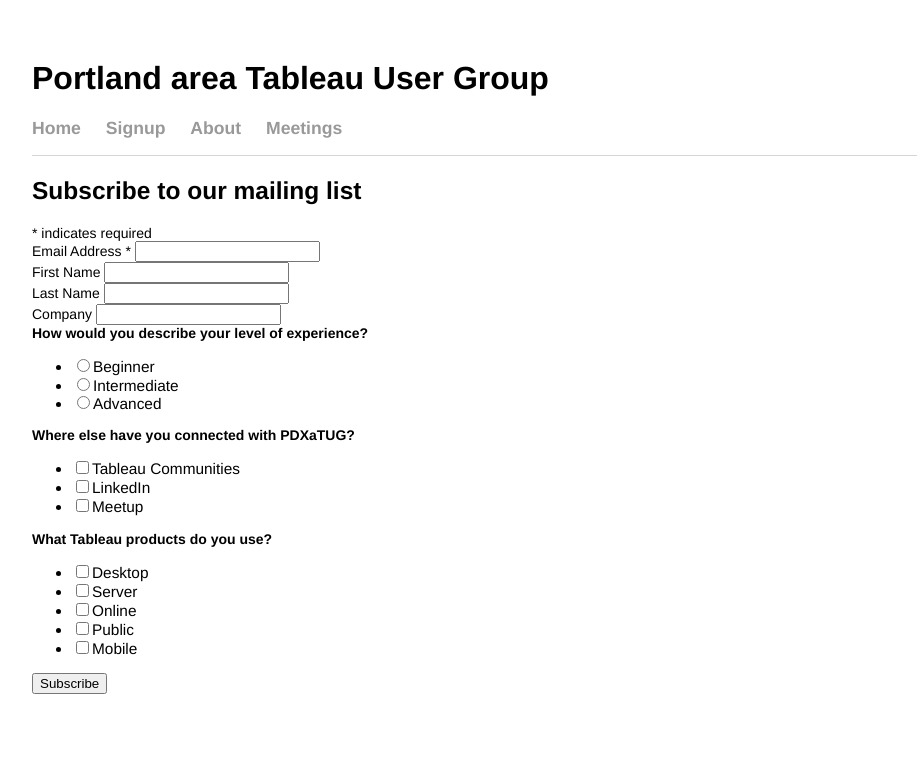
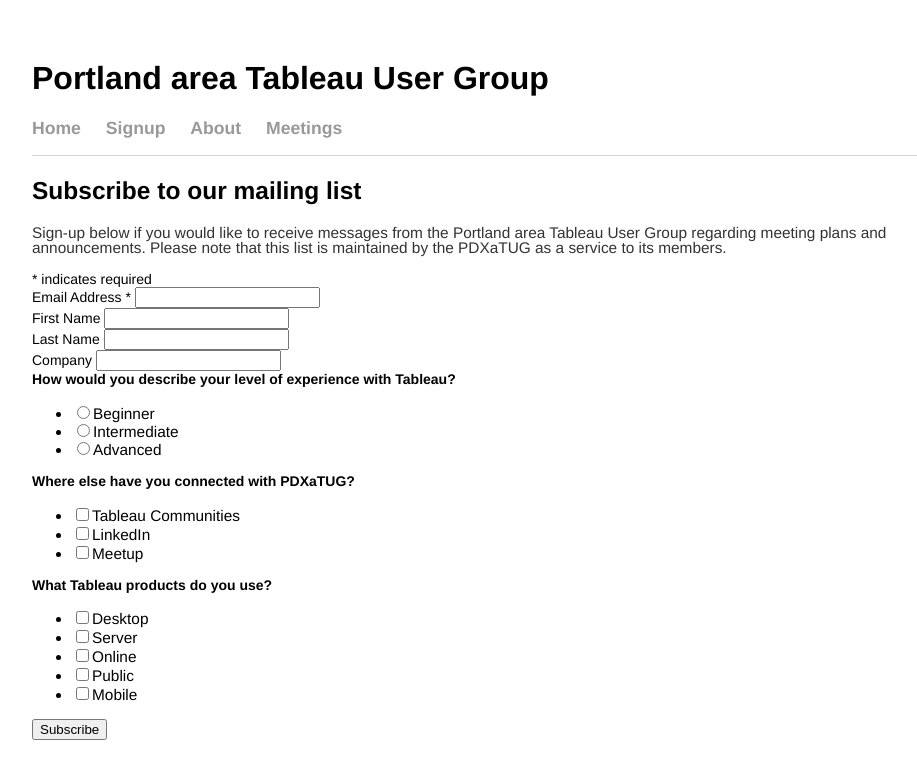
Before and after one commit to PDXaTUG/PDXaTUG.github.io, a Jekyll site: the page built from signup.html, in a window 1280 px wide. Shown: the top 779 px of the page, without its empty margins (160-1077 px from the left). Built offline with Jekyll 4.4.1, drawn with Linux system fonts in a browser that asks for light colours; comment, search, counter and statistics services are not loaded.

Commit message:
signup edits

```diff
--- a/signup.html
+++ b/signup.html
@@ -15,6 +15,7 @@ title: PDXaTUG Signup
 <form action="//github.us13.list-manage.com/subscribe/post?u=a1f350e73f1133f0d0c04d5f3&amp;id=4509ddb68b" method="post" id="mc-embedded-subscribe-form" name="mc-embedded-subscribe-form" class="validate" target="_blank" novalidate>
     <div id="mc_embed_signup_scroll">
 	<h2>Subscribe to our mailing list</h2>
+<p>Sign-up below if you would like to receive messages from the Portland area Tableau User Group regarding meeting plans and announcements. Please note that this list is maintained by the PDXaTUG as a service to its members.</p>
 <div class="indicates-required"><span class="asterisk">*</span> indicates required</div>
 <div class="mc-field-group">
 	<label for="mce-EMAIL">Email Address  <span class="asterisk">*</span>
@@ -34,7 +35,7 @@ title: PDXaTUG Signup
 	<input type="text" value="" name="COMPANY" class="" id="mce-COMPANY">
 </div>
 <div class="mc-field-group input-group">
-    <strong>How would you describe your level of experience? </strong>
+    <strong>How would you describe your level of experience with Tableau? </strong>
     <ul><li><input type="radio" value="Beginner" name="EXPERIENCE" id="mce-EXPERIENCE-0"><label for="mce-EXPERIENCE-0">Beginner</label></li>
 <li><input type="radio" value="Intermediate" name="EXPERIENCE" id="mce-EXPERIENCE-1"><label for="mce-EXPERIENCE-1">Intermediate</label></li>
 <li><input type="radio" value="Advanced" name="EXPERIENCE" id="mce-EXPERIENCE-2"><label for="mce-EXPERIENCE-2">Advanced</label></li>
```
